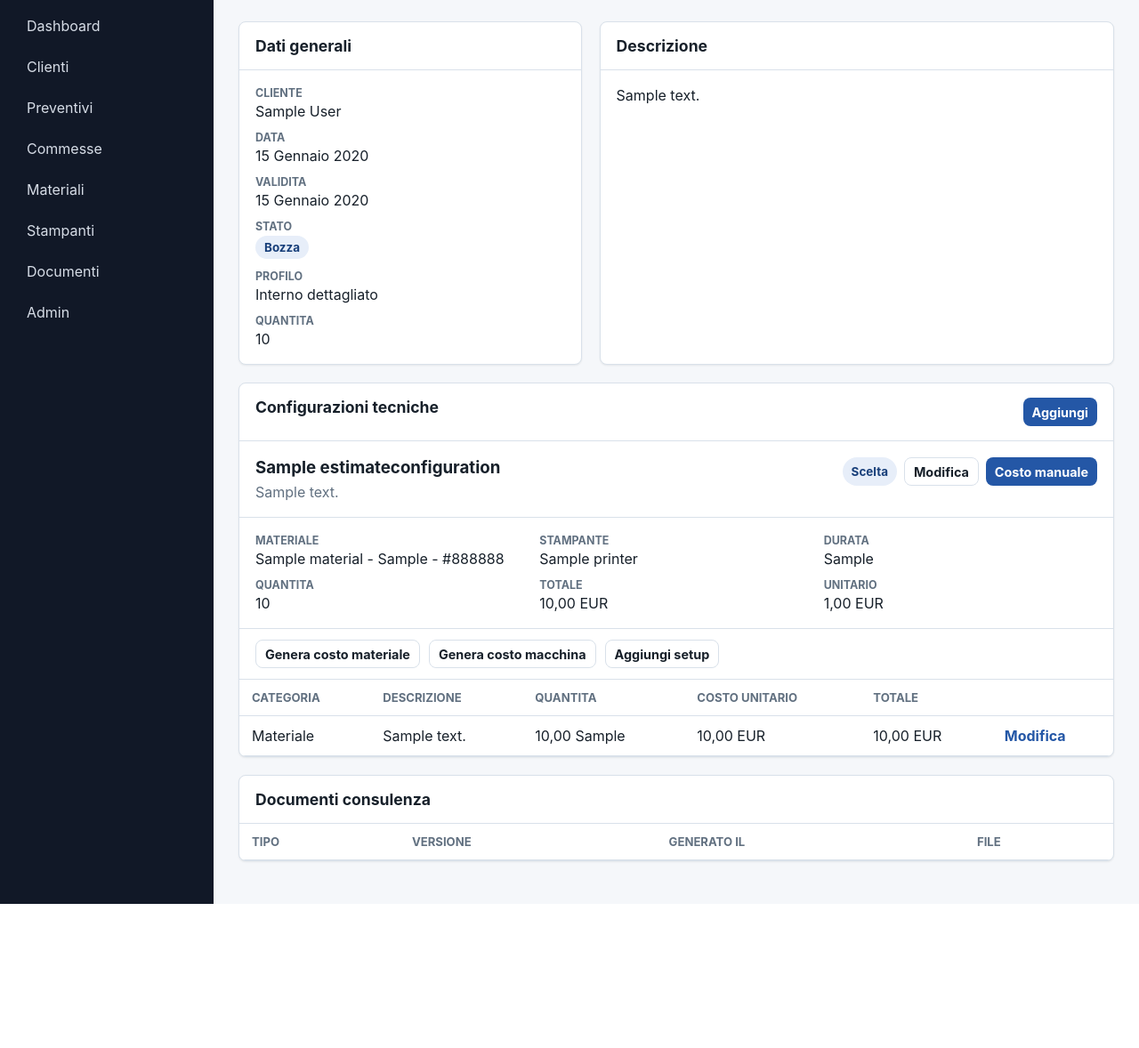
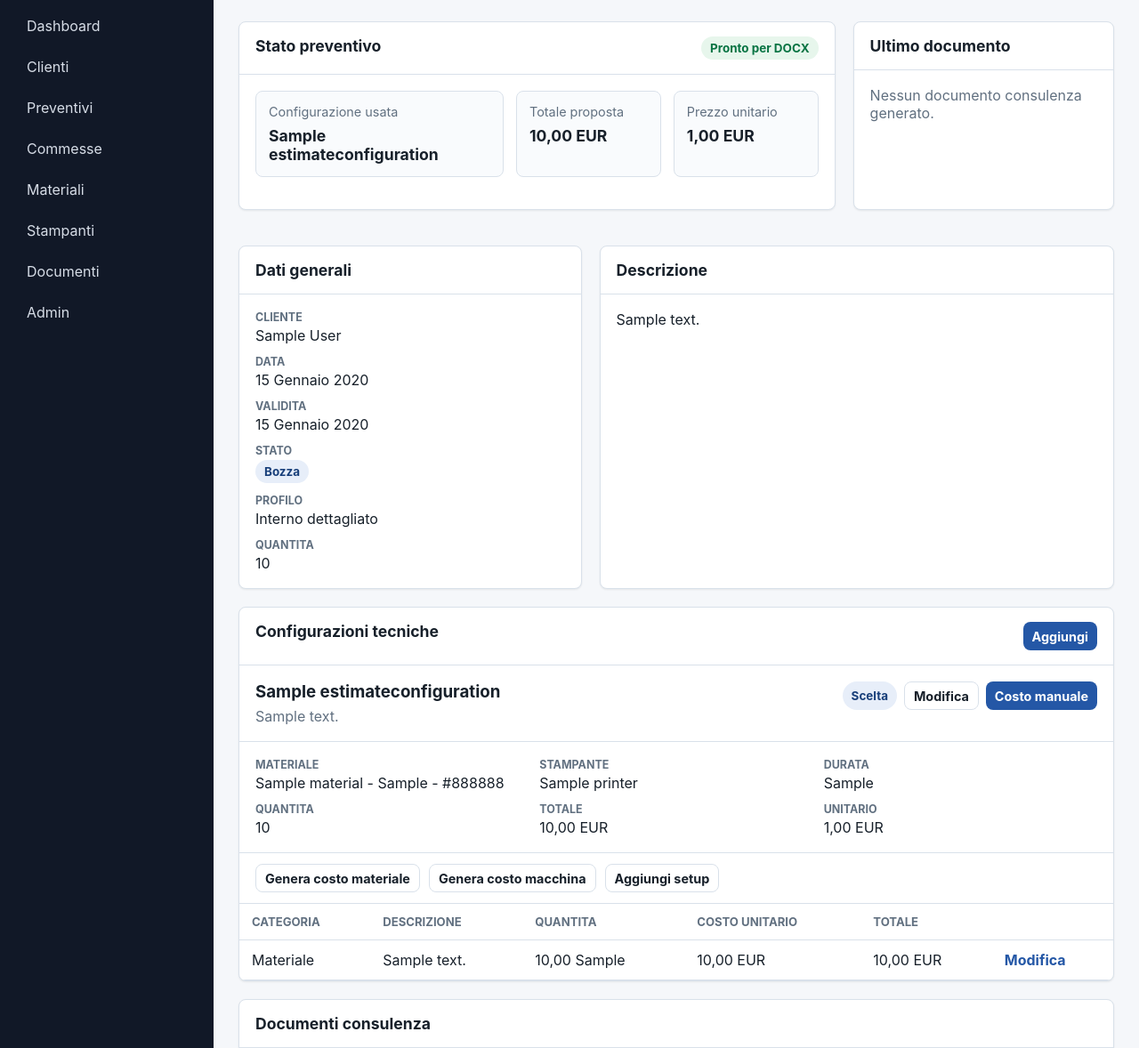
Before and after one commit to Ebra1975/B3D-Gestionale, a Django app: page /preventivi/1/ in a window 1280 px wide. Shown: the part 87-1265 px from the top of the page at 89% size. Before the commit the page ends 1103 px from the top, so only its background shows below. Run offline with Django 5.2, Linux system fonts and the light colour scheme; tables that the repository leaves empty hold one stand-in row (values such as "Sample post"); lists and menus that the app fills with data are empty; parts of the project's set-up code (start-up, migrations or seed data) failed here and were passed over.

Commit message:
Improve estimate readiness overview

```diff
--- a/apps/estimates/views.py
+++ b/apps/estimates/views.py
@@ -3,6 +3,7 @@ from django.db import transaction
 from django.shortcuts import get_object_or_404, redirect, render
 from django.views.decorators.http import require_POST
 
+from apps.documents.models import GeneratedDocument
 from apps.documents.services import generate_consulting_estimate_docx
 
 from .forms import CostItemForm, EstimateConfigurationForm, EstimateForm
@@ -34,6 +35,54 @@ def estimate_list(request):
     return render(request, "estimates/list.html", {"estimates": estimates})
 
 
+def build_estimate_readiness(estimate):
+    configurations = list(estimate.configurations.all())
+    selected_configuration = next((configuration for configuration in configurations if configuration.is_selected), None)
+    if not selected_configuration and configurations:
+        selected_configuration = configurations[0]
+
+    missing_items = []
+    warnings = []
+
+    if not configurations:
+        missing_items.append("Aggiungere almeno una configurazione tecnica.")
+    if configurations and not any(configuration.is_selected for configuration in configurations):
+        warnings.append("Nessuna configurazione marcata come scelta: per ora viene usata la prima.")
+    if not estimate.description:
+        missing_items.append("Inserire una descrizione della richiesta cliente.")
+    if not estimate.valid_until:
+        warnings.append("Inserire una data di validita della proposta.")
+
+    if selected_configuration:
+        if not selected_configuration.cost_items.exists():
+            missing_items.append("Inserire o generare almeno una voce di costo.")
+        if not selected_configuration.total:
+            missing_items.append("Completare gli importi: il totale della configurazione e ancora zero.")
+        if not selected_configuration.description:
+            warnings.append("Aggiungere una descrizione alla configurazione scelta.")
+        if not selected_configuration.material:
+            warnings.append("Indicare il materiale o la tecnologia prevista.")
+    else:
+        missing_items.append("Scegliere i dati tecnici prima di generare il documento.")
+
+    latest_document = next(
+        (
+            document
+            for document in estimate.generated_documents.all()
+            if document.document_type == GeneratedDocument.DocumentType.CONSULTING
+        ),
+        None,
+    )
+
+    return {
+        "selected_configuration": selected_configuration,
+        "missing_items": missing_items,
+        "warnings": warnings,
+        "latest_document": latest_document,
+        "can_generate": bool(configurations) and not missing_items,
+    }
+
+
 def estimate_detail(request, pk):
     estimate = get_object_or_404(
         Estimate.objects.select_related("customer").prefetch_related(
@@ -42,7 +91,11 @@ def estimate_detail(request, pk):
         ),
         pk=pk,
     )
-    return render(request, "estimates/detail.html", {"estimate": estimate})
+    return render(
+        request,
+        "estimates/detail.html",
+        {"estimate": estimate, "readiness": build_estimate_readiness(estimate)},
+    )
 
 
 def estimate_create(request):
--- a/static/css/app.css
+++ b/static/css/app.css
@@ -178,6 +178,75 @@ h2 {
   padding: 18px;
 }
 
+.readiness-grid {
+  display: grid;
+  grid-template-columns: minmax(0, 1.6fr) minmax(260px, 0.7fr);
+  gap: 20px;
+  margin-bottom: 20px;
+}
+
+.readiness-main,
+.readiness-side {
+  margin-bottom: 0;
+}
+
+.readiness-body,
+.document-summary {
+  padding: 18px;
+}
+
+.price-summary {
+  display: grid;
+  grid-template-columns: 1.2fr repeat(2, minmax(140px, 0.7fr));
+  gap: 14px;
+  margin-bottom: 18px;
+}
+
+.price-summary > div {
+  border: 1px solid var(--color-line);
+  border-radius: var(--radius);
+  background: #f9fbfd;
+  padding: 14px;
+}
+
+.price-summary strong {
+  display: block;
+  font-size: 1.1rem;
+}
+
+.muted-text {
+  color: var(--color-muted);
+}
+
+.check-block {
+  border-top: 1px solid var(--color-line);
+  padding-top: 14px;
+}
+
+.check-block + .check-block {
+  margin-top: 14px;
+}
+
+.check-block h3 {
+  margin: 0 0 10px;
+  font-size: 0.95rem;
+}
+
+.check-list {
+  display: grid;
+  gap: 8px;
+  margin: 0;
+  padding-left: 18px;
+}
+
+.check-list li {
+  padding-left: 2px;
+}
+
+.check-block.critical h3 {
+  color: #b42318;
+}
+
 .metric-label {
   display: block;
   color: var(--color-muted);
@@ -246,6 +315,27 @@ h2 {
   font-size: 0.84rem;
   font-weight: 700;
   padding: 0 10px;
+}
+
+.badge.success {
+  background: #e7f6ec;
+  color: #087443;
+}
+
+.badge.warning {
+  background: #fff4e5;
+  color: #b54708;
+}
+
+.file-links {
+  display: flex;
+  flex-wrap: wrap;
+  gap: 10px;
+}
+
+.file-links a {
+  color: var(--color-primary);
+  font-weight: 700;
 }
 
 .messages {
@@ -447,6 +537,8 @@ h2 {
   }
 
   .detail-grid,
+  .readiness-grid,
+  .price-summary,
   .definition-list.inline,
   .form-layout {
     grid-template-columns: 1fr;
--- a/templates/estimates/detail.html
+++ b/templates/estimates/detail.html
@@ -14,6 +14,83 @@
 {% endblock %}
 
 {% block content %}
+  <section class="readiness-grid">
+    <article class="panel readiness-main">
+      <div class="panel-header split-header">
+        <h2>Stato preventivo</h2>
+        {% if readiness.can_generate %}
+          <span class="badge success">Pronto per DOCX</span>
+        {% else %}
+          <span class="badge warning">Da completare</span>
+        {% endif %}
+      </div>
+      <div class="readiness-body">
+        {% if readiness.selected_configuration %}
+          <div class="price-summary">
+            <div>
+              <span class="metric-label">Configurazione usata</span>
+              <strong>{{ readiness.selected_configuration.name }}</strong>
+            </div>
+            <div>
+              <span class="metric-label">Totale proposta</span>
+              <strong>{{ readiness.selected_configuration.total|floatformat:2 }} EUR</strong>
+            </div>
+            <div>
+              <span class="metric-label">Prezzo unitario</span>
+              <strong>{{ readiness.selected_configuration.unit_price|floatformat:2 }} EUR</strong>
+            </div>
+          </div>
+        {% else %}
+          <p class="muted-text">Aggiungi una configurazione tecnica per calcolare il totale e generare la proposta.</p>
+        {% endif %}
+
+        {% if readiness.missing_items %}
+          <div class="check-block critical">
+            <h3>Da fare prima della proposta</h3>
+            <ul class="check-list">
+              {% for item in readiness.missing_items %}
+                <li>{{ item }}</li>
+              {% endfor %}
+            </ul>
+          </div>
+        {% endif %}
+
+        {% if readiness.warnings %}
+          <div class="check-block">
+            <h3>Da controllare</h3>
+            <ul class="check-list">
+              {% for item in readiness.warnings %}
+                <li>{{ item }}</li>
+              {% endfor %}
+            </ul>
+          </div>
+        {% endif %}
+      </div>
+    </article>
+
+    <article class="panel readiness-side">
+      <div class="panel-header">
+        <h2>Ultimo documento</h2>
+      </div>
+      <div class="document-summary">
+        {% if readiness.latest_document %}
+          <p><strong>Consulenza v{{ readiness.latest_document.version }}</strong></p>
+          <p>{{ readiness.latest_document.generated_at }}</p>
+          <div class="file-links">
+            {% if readiness.latest_document.docx_file %}
+              <a href="{{ readiness.latest_document.docx_file.url }}">DOCX</a>
+            {% endif %}
+            {% if readiness.latest_document.pdf_file %}
+              <a href="{{ readiness.latest_document.pdf_file.url }}">PDF</a>
+            {% endif %}
+          </div>
+        {% else %}
+          <p class="muted-text">Nessun documento consulenza generato.</p>
+        {% endif %}
+      </div>
+    </article>
+  </section>
+
   <section class="detail-grid">
     <article class="panel detail-panel">
       <div class="panel-header">
```
Also changed, not shown: docs/DECISIONI.md (+1 -0 lines).
